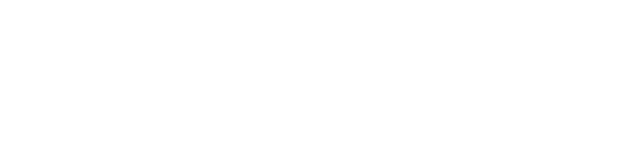
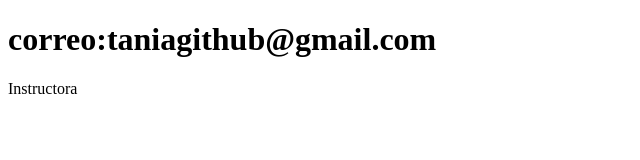
Before and after one commit to tania524/sistema-de-registro, a plain HTML site: page contacto.html in a window 1280 px wide. Shown: the whole page, without its empty margins (0-640 px from the left). Drawn offline with Linux system fonts and the light colour scheme.

Commit message:
Actualiza el contacto

```diff
--- a/contacto.html
+++ b/contacto.html
@@ -6,6 +6,7 @@
     <title>Contacto</title>
 </head>
 <body>
-
+    <h1>correo:taniagithub@gmail.com</h1>
+    <p>Instructora</p>
 </body>
 </html>
```
